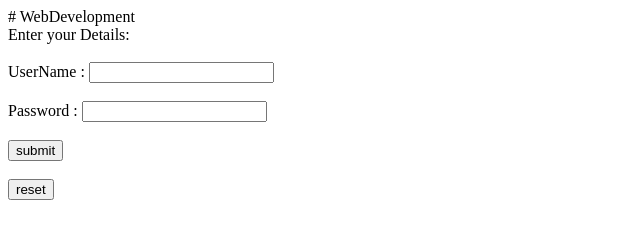
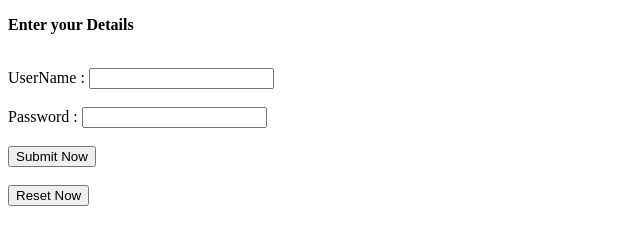
Before and after one commit to Tanisha-sain/WebDevelopment, a plain HTML site: page index.html in a window 1280 px wide. Shown: the whole page, without its empty margins (0-640 px from the left). Drawn offline with Linux system fonts and the light colour scheme.

Commit message:
Update index.html

```diff
--- a/index.html
+++ b/index.html
@@ -1,17 +1,17 @@
-# WebDevelopment
+
 <!DOCTYPE html>
 <html lang="en">
 <head>
     <meta charset="UTF-8">
     <meta http-equiv="X-UA-Compatible" content="IE=edge">
     <meta name="viewport" content="width=device-width, initial-scale=1.0">
-    <title>Document</title>
+    <title>Entry Form</title>
 </head>
 <body>
 
     <form action="backend.php">
-        Enter your Details:
-        <br>
+        <p><b>Enter your Details</b></p>
+
         <br>
         <div>
             <label for = "name">UserName :</label>
@@ -24,11 +24,11 @@
         </div>
         <br>
         <div>
-            <input type="submit" value="submit">
+            <input type="submit" value="Submit Now">
         </div>
         <br>
         <div>
-            <input type="reset" value="reset">
+            <input type="reset" value="Reset Now">
         </div>
     </form>
 
```
